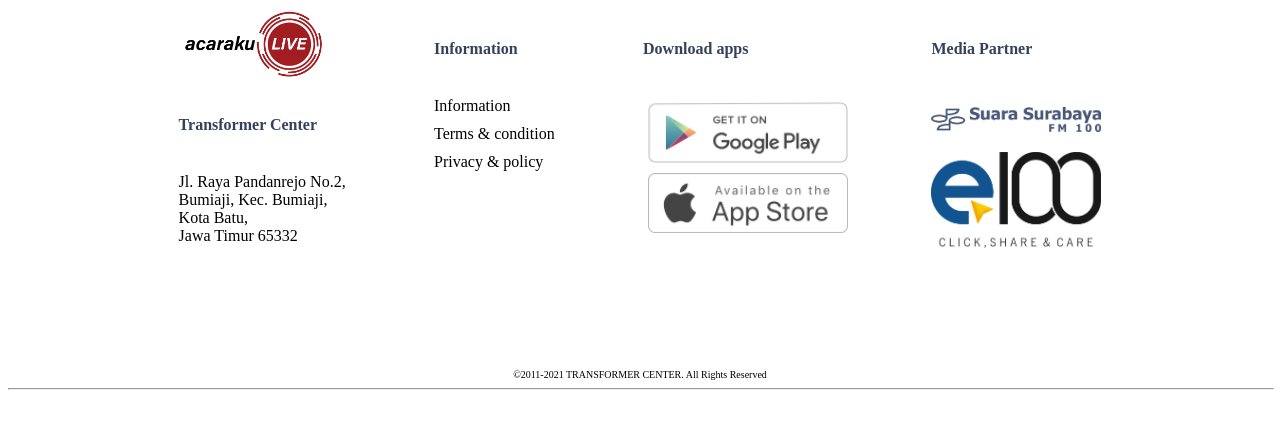
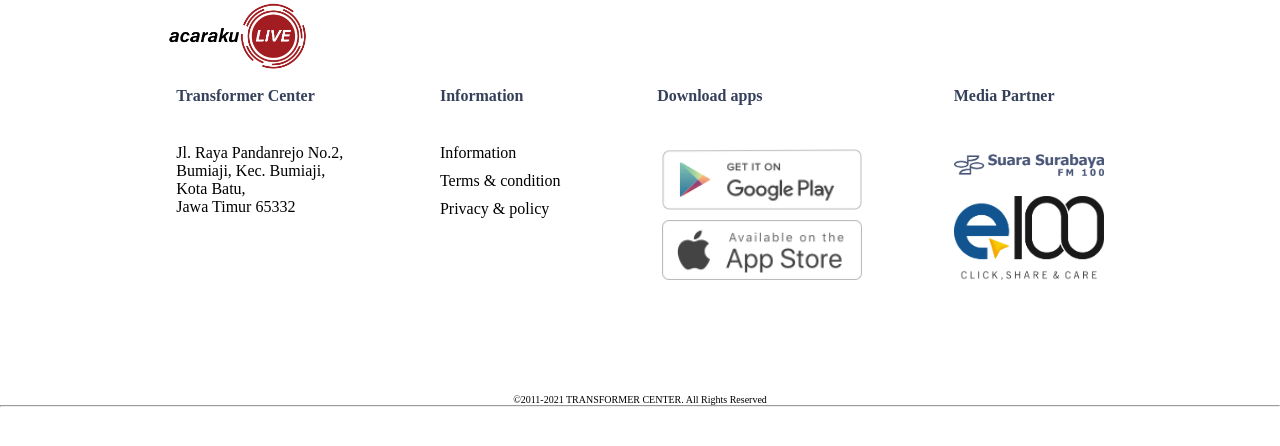
Before and after one commit to farihulrouf/acaraku.footer, a plain HTML site: page index.html in a window 1280 px wide. Drawn offline with Linux system fonts and the light colour scheme; a script that the page names is missing.

```diff
--- a/css/responsive.css
+++ b/css/responsive.css
@@ -7,6 +7,9 @@
 		display: flex;
 		flex-wrap: wrap;
 
+	}
+	.logo-site {
+		margin: 0;
 	}
 
 	li {
--- a/css/styles.css
+++ b/css/styles.css
@@ -1,6 +1,15 @@
 
 
 @import url('https://fonts.googleapis.com/css2?family=Open+Sans:wght@300&display=swap');
+
+
+* {
+    margin: 0;
+    padding: 0;
+    box-sizing: border-box;
+
+}
+
 
 a {
 
@@ -34,8 +43,15 @@
 	justify-content: space-around;
 }
 
-.contactus img {
+.logo-site {
+	margin-right: 10%;
+	margin-left: 10%;
+	display: flex;
+}
+
+.logo-site img {
 	width: 150px;
+	margin-left: 35px;
 }
 
 .information {
@@ -57,7 +73,7 @@
 }
 
 .mediapartner img {
-	width: 170px;
+	width: 150px;
 	margin-bottom: 10px;
 	margin-top: 10px;
 }
--- a/index.html
+++ b/index.html
@@ -24,9 +24,13 @@
 
   <footer>
 
+    <div class="logo-site">
+      <img src="img/logo.png">
+    </div>
+
     <div class="footer-content">
+
       <div class="contactus">
-        <img src="img/logo.png">
 
         <h4>Transformer Center</h4>
         <div class="text-contactus">
```
Also changed, not shown: 1 other file.
